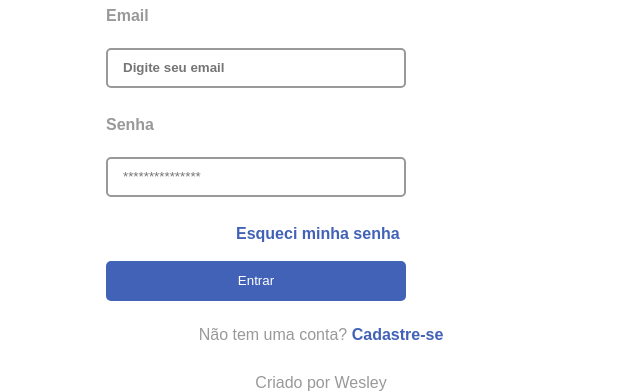
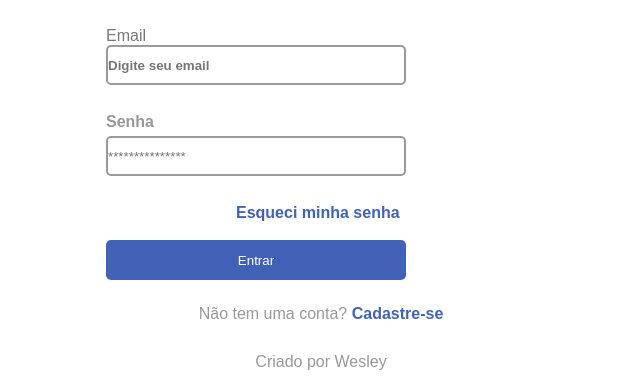
Before and after one commit to wesley-08/tela-de-login, a plain HTML site: page index.html in a window 1280 px wide. Shown: the part 415-807 px from the top of the page, without its empty margins (319-959 px from the left). Drawn offline with Linux system fonts and the light colour scheme.

Commit message:
pronto utimo ajuste

```diff
--- a/index.html
+++ b/index.html
@@ -16,17 +16,15 @@
 
         <p class="bemvindo">Bem vindo(a)! Digite seus dados abaixo.</p>
 
-        <label for="Email">Email </label><br>
-        <input type="Email" placeholder= "Digite seu email"
-        class="email" id="email"><br> <br>
+        <p class="p">Email</p>
+        <input type="email" placeholder="Digite seu email"
+         class="email" id="email"><br> <br>
 
-        <label for="password">Senha </label><br>
-        <input type="password"
-        placeholder="***************"
+        <p class="senha">Senha</p>
+        <input type="password" placeholder="***************"
         class="password" id="password"> <br> <br>
 
-        <a href="#"
-        class="esquecer_senha">Esqueci minha senha</a>
+        <a href="#" class="esquecer_senha">Esqueci minha senha</a>
          <br> <br>
 
         <button id="button">Entrar</button>
--- a/src/style.css
+++ b/src/style.css
@@ -35,7 +35,6 @@ body{
     border: 2px solid #999;
     border-radius: 5px;
     margin-bottom: 10px;
-    padding: 15px;
 }
 
 .bemvindo{
@@ -75,11 +74,6 @@ a{
     font-weight: bold;
     text-decoration: none;
 }
-
-label{
-    display: flex;
-    color: #777;
-    margin-bottom: 5px;
-    color: #999;
-    font-weight: bold;
+.p{
+ color: #777;
 }
```
